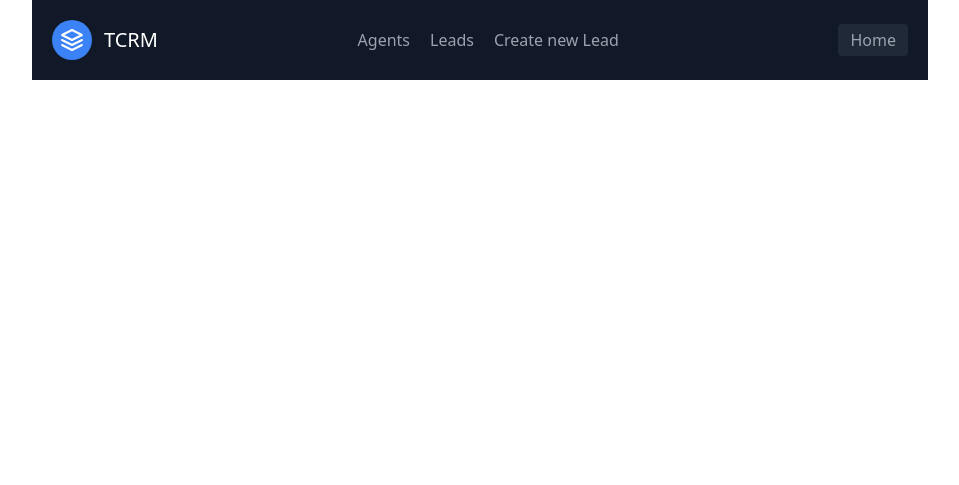
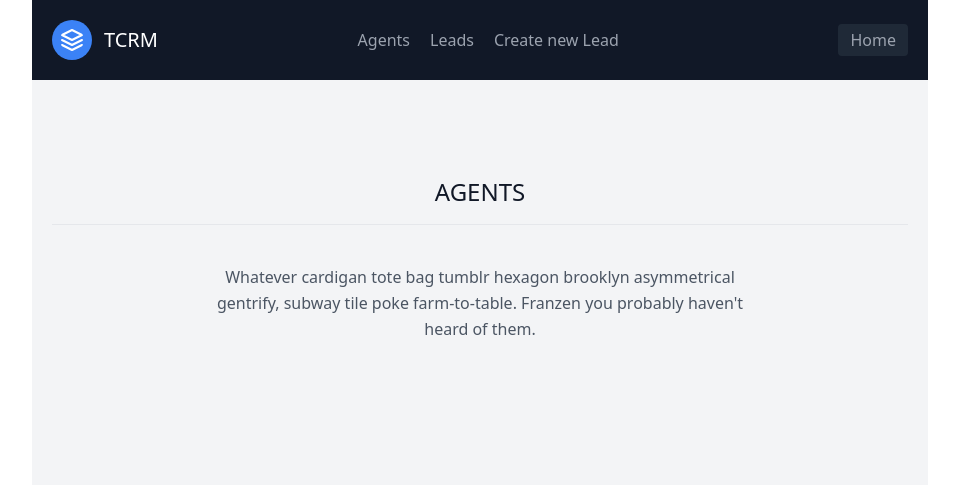
Before and after one commit to Taoheed-O/CRM_w_Django, a Django app: page /agents/ in a window 1280 px wide. Shown: the top 485 px of the page, without its empty margins (160-1119 px from the left). Run offline with Django 3.2, Linux system fonts and the light colour scheme; a user stored in the database is signed in; data that the repository does not hold is empty; some libraries are stand-ins or nearby versions.

Commit message:
agent template

```diff
--- a/TCRM/agents/templates/agents/agent_list.html
+++ b/TCRM/agents/templates/agents/agent_list.html
@@ -3,11 +3,29 @@
 {% block content %}
 <body>
 
-    {% for agent in agents %}
-
-    <h4>{{ agent.user.username }}</h4>
-
-    {% endfor %}
+    <section class="text-gray-600 body-font">
+        <div class="container px-5 py-24 mx-auto">
+          <div class="flex flex-col text-center w-full mb-20">
+            <h1 class="text-2xl font-medium title-font mb-4 text-gray-900">AGENTS</h1>
+            <hr class="h-10">
+            <p class="lg:w-2/3 mx-auto leading-relaxed text-base">Whatever cardigan tote bag tumblr hexagon brooklyn asymmetrical gentrify, subway tile poke farm-to-table. Franzen you probably haven't heard of them.</p>
+          </div>
+          <div class="flex flex-wrap -m-4">
+            {% for agent in agents %}
+            <div class="p-4 lg:w-1/4 md:w-1/2">
+              <div class="h-full flex flex-col items-center text-center">
+                <img alt="team" class="flex-shrink-0 rounded-lg w-full h-56 object-cover object-center mb-4" src="https://dummyimage.com/203x203">
+                <div class="w-full">
+                  <h2 class="title-font font-medium text-lg text-gray-900"><a href="/{{ lead.id }}"> {{ agent.user.username }}</a></h2>
+      <!--            <h3 class="text-gray-500 mb-3">UI Developer</h3>-->
+                  <!-- <p class="mb-4">{{ lead.about }}</p> -->
+                </div>
+              </div>
+            </div>
+            {% endfor %}
+          </div>
+        </div>
+      </section>
 
 </body>
 {% endblock content %}
```
